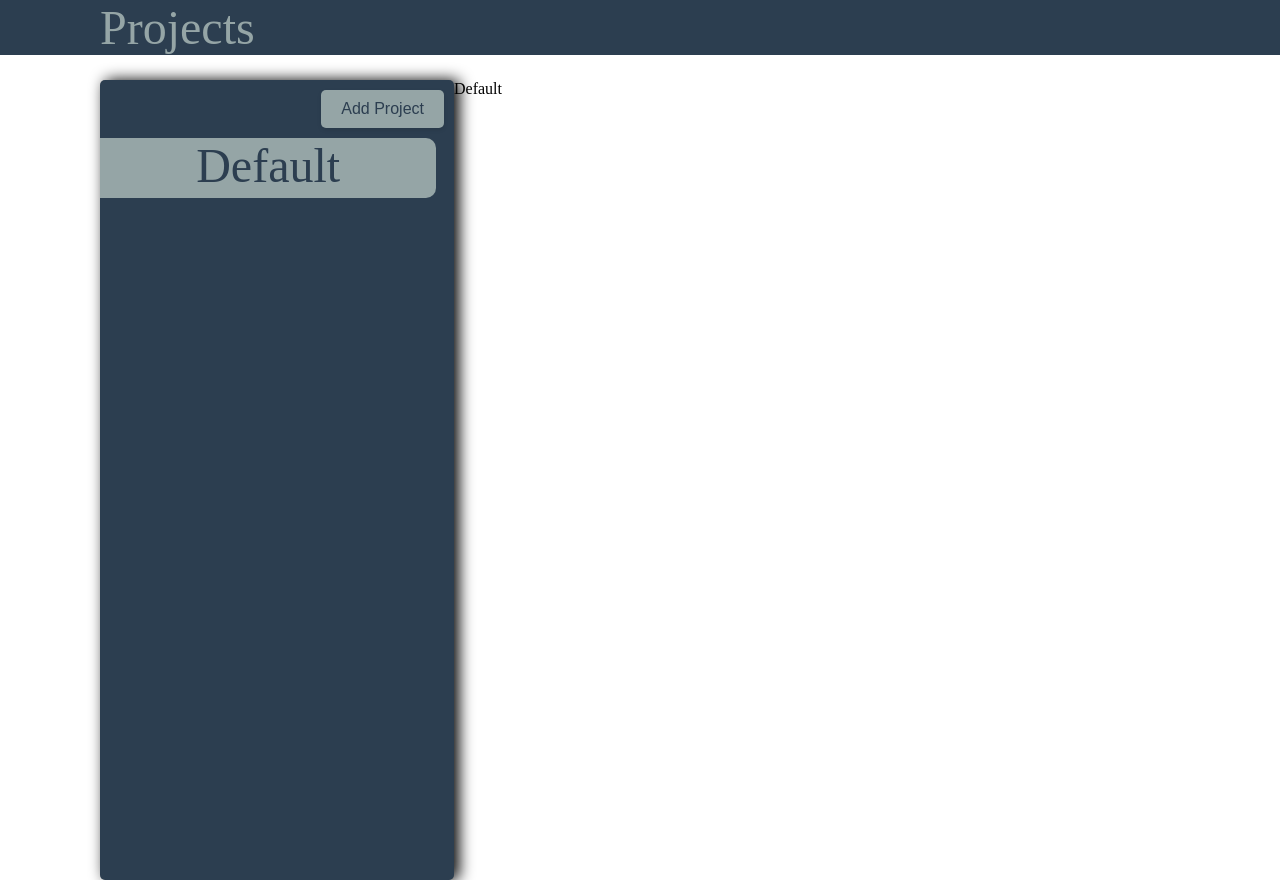
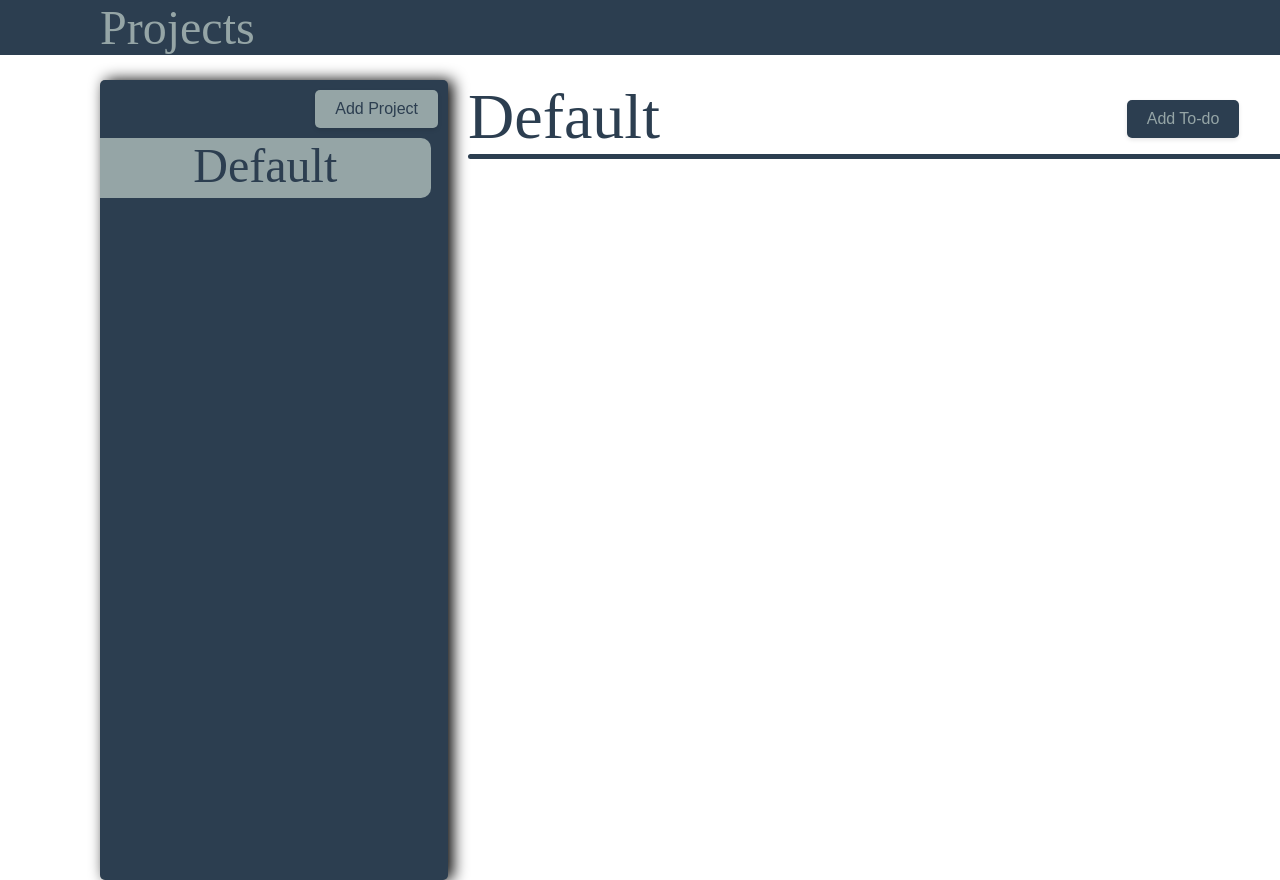
Before and after one commit to gibbonsjoey95/Project-Organizer, a website built with webpack: page src/index.html in a window 1280 px wide. Built offline with nearby package versions, Linux system fonts and the light colour scheme.

Commit message:
styled head of main content page

```diff
--- a/src/project_content.js
+++ b/src/project_content.js
@@ -3,9 +3,30 @@ import { listOfProjects } from "./create_project"
 const projectContainer = document.createElement('div')
 projectContainer.classList.add('project-content')
 
+const projectTitleContainer = document.createElement('div')
+projectTitleContainer.classList.add('project-title-container--content')
+
 const projectTitle = document.createElement('h2')
+projectTitle.classList.add('project-title')
 
-projectContainer.appendChild(projectTitle)
+const todoButtonContainer = document.createElement('div')
+todoButtonContainer.classList.add('todo-button-container')
+
+const addTodoButton = document.createElement('button')
+addTodoButton.textContent = 'Add To-do'
+addTodoButton.classList.add('btn')
+addTodoButton.classList.add('add-todo-button')
+
+todoButtonContainer.appendChild(addTodoButton)
+
+const titleBar = document.createElement('div')
+titleBar.classList.add('title-bar')
+
+projectTitleContainer.appendChild(projectTitle)
+projectTitleContainer.appendChild(todoButtonContainer)
+
+projectContainer.appendChild(projectTitleContainer)
+projectContainer.appendChild(titleBar)
 
 const updateProjectTitle = () => {
     let activeProject = listOfProjects.find((project) => project.active)
--- a/src/sidebar.js
+++ b/src/sidebar.js
@@ -7,11 +7,12 @@ const buttonContainer = document.createElement('div')
 
 sidebarContainer.classList.add('sidebar')
 buttonContainer.classList.add('add-btn-container')
-projectTitleContainer.classList.add('project-title-container')
+projectTitleContainer.classList.add('project-title-container--sidebar')
 
 const addProjectButton = document.createElement('button')
 addProjectButton.textContent = "Add Project"
 addProjectButton.classList.add('btn')
+addProjectButton.classList.add('add-project-btn')
 
 buttonContainer.appendChild(addProjectButton)
 
--- a/src/styles.css
+++ b/src/styles.css
@@ -24,14 +24,15 @@ body {
 }
 
 .btn {
-    background-color: #95a5a6;
-    color: #2c3e50;
+    /* background-color: #95a5a6; */
+    /* color: #2c3e50;  */
     border: none;
     padding: 10px 20px;
     font-size: 1rem;
     cursor: pointer;
     border-radius: 5px;
     box-shadow: 0 2px 4px rgba(0, 0, 0, 0.1);
+    width: auto;
 }
 
 .btn:hover {
@@ -70,7 +71,7 @@ body {
     gap: 10px;
 }
 
-.project-title-container {
+.project-title-container--sidebar {
     display: flex;
     flex-direction: column;
     gap: 10px;
@@ -81,6 +82,12 @@ body {
     margin: 10px 10px 0 0;
     display: flex;
     justify-content: flex-end;
+}
+
+.add-project-btn {
+    background-color: #95a5a6;
+    color: #2c3e50;
+    /* padding: 10px 20px;  */
 }
 
 .todo-item {
@@ -100,8 +107,33 @@ body {
     color: #95a5a6;
 }
 
-
 .project-content {
     width: 70%;
     margin-top: 25px;
+    padding-left: 20px;
 }
+
+.project-title-container--content {
+    width: 95%;
+    display: flex;
+    flex-direction: row;
+    justify-content: space-between;
+}
+
+.project-title {
+    font-size: 4rem;
+    color: #2c3e50;
+}
+
+.add-todo-button {
+    margin-top: 20px;
+    background-color: #2c3e50;
+    color: #95a5a6;
+}
+
+.title-bar {
+    height: 5px;
+    width: 100%;
+    background-color: #2c3e50;
+    border-radius: 5px 0 0 5px;
+}
```
Also changed, not shown: dist/main.js.
